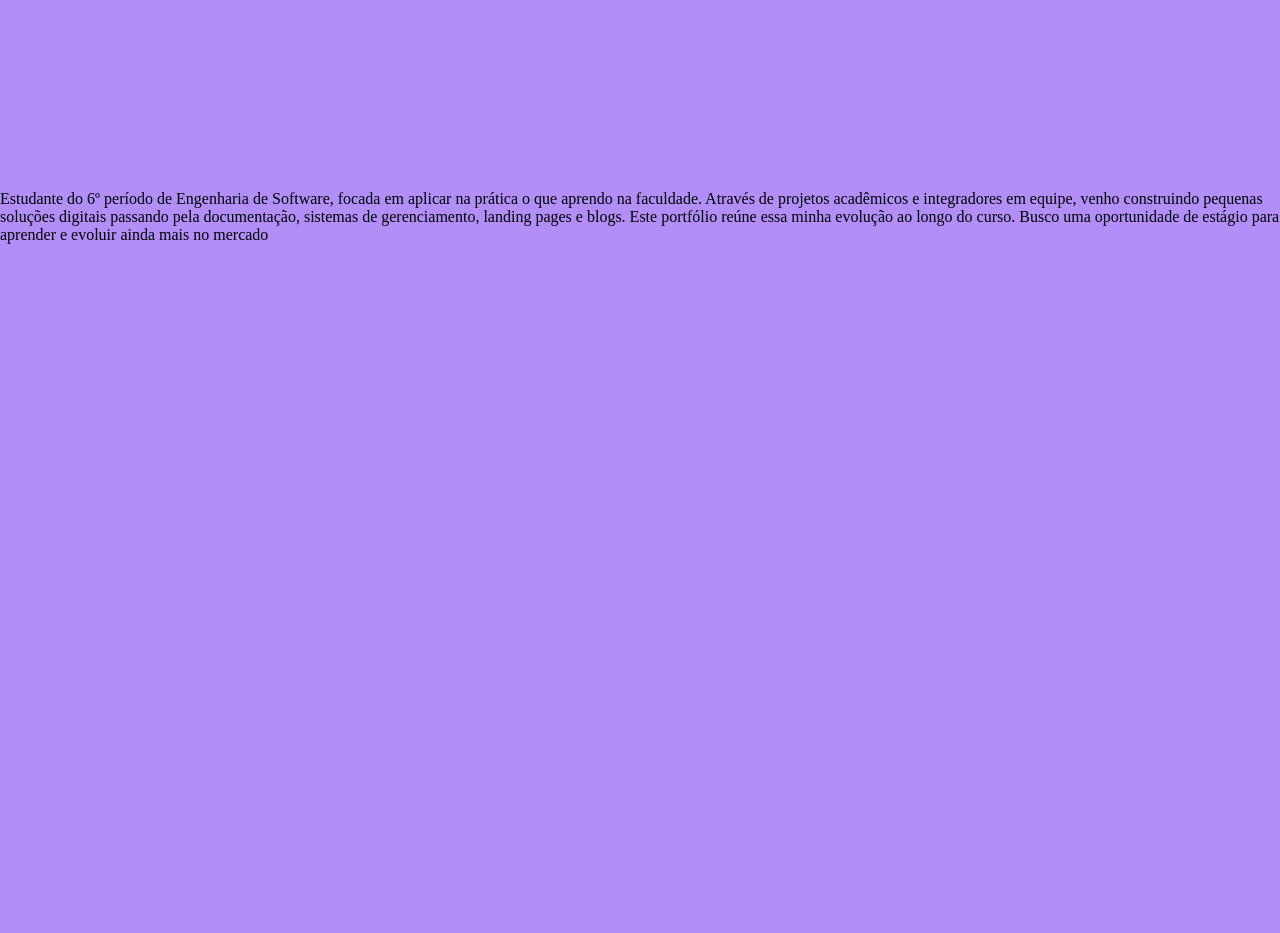
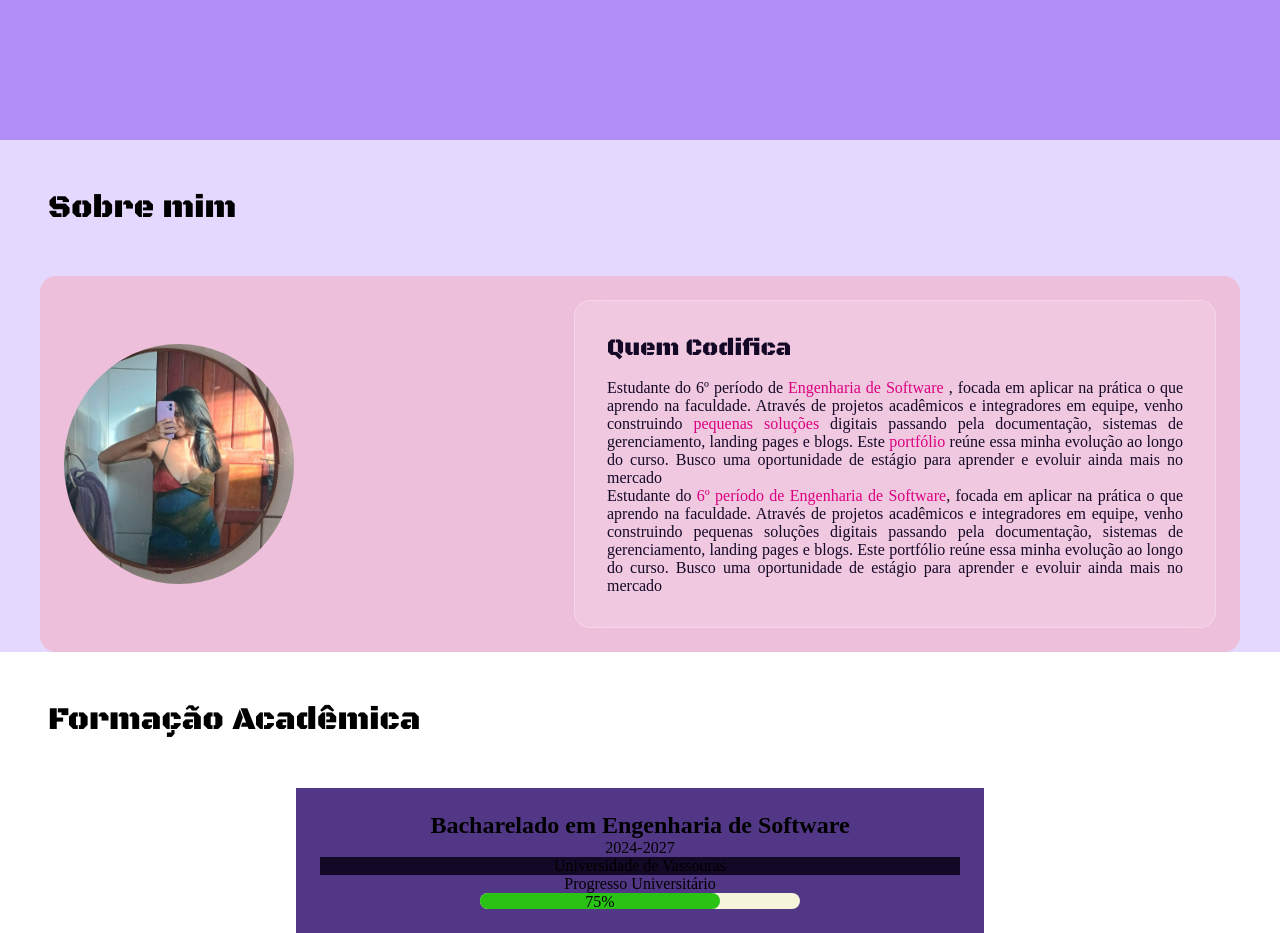
Before and after one commit to almeidagb/portifolio-profissional, a plain HTML site: page index.html in a window 1280 px wide. Shown: the part 660-1593 px from the top of the page. Before the commit the page ends 922 px from the top, so only its background shows below. Drawn offline with Linux system fonts and the light colour scheme; a web font is replaced by a local one.

Commit message:
feat: cria seções Sobre e Formação Acadêmica e estiliza a Home

```diff
--- /dev/null
+++ b/css/sobre.css
@@ -0,0 +1,102 @@
+.sobre{
+    background-color: #e5d8ff;
+}
+
+.sobre img {
+    width: 20%;
+    height: 15rem;
+    border-radius: 200%;
+    object-fit: cover
+}
+
+.sobre-container{
+    background-color: #eebfda;
+    display: flex;
+    width: 90%;
+    padding: 1.5rem;
+    justify-content: space-between;
+    align-items: center;
+    margin: 0 auto;
+    border-radius: 1em;
+
+
+}
+
+.sobre-biografia{
+    background: rgba(255, 255, 255, 0.15);
+    backdrop-filter: blur(12px);
+    -webkit-backdrop-filter: blur(12px);
+    border: 1px solid rgba(255, 255, 255, 0.25);
+    text-align: justify;
+    width: 50%;
+    padding: 2rem;
+    border-radius: 1rem;
+}
+
+.sobre-biografia h1 {
+    margin: 1rem;
+}
+.titulo-secao{
+    font-size: 2rem;
+    font-family: "Black Ops One", system-ui;
+    font-weight: 400;
+    font-style: normal;
+    padding: 3rem;
+}
+
+.sobre-biografia h2{
+    margin: 0 1em 1rem 0rem;
+    font-size: 1.5rem;
+    font-family: "Black Ops One", system-ui;
+    font-weight: 400;
+    font-style: normal;
+    color: #130927;
+}
+
+.sobre-biografia p{
+     color: #130927;
+}
+.biografia{
+    color: #db0080;
+}
+
+/*formação academica*>>>>>>>>>>>>>>>>>>>>>>>>>>>>>>>>>>>*/
+.formacao{
+    align-items: center;
+    justify-content: center;
+    margin: 0 auto;
+}
+
+.universidade{
+    background-color: #130927;
+}
+
+.formacao-container{
+    width: 50%;
+    background-color:#513785;
+    align-items: center;
+    margin: 0 auto;
+    justify-content: center;
+    text-align: center;
+    padding: 1.5rem;
+}
+
+.progresso-container{
+    background-color: beige;
+    width: 50%;
+    height: 1rem;
+    border-radius: 2rem;
+    border: 0.1rem #b6b3b9;
+    align-items: center;
+    margin: 0 auto;
+    justify-content: center;
+}
+
+
+.progresso-medida{
+    background-color: #29c215;
+    width: 75%;
+    height: 1rem;
+    border-radius:0.5rem ;
+
+}
--- a/style.css
+++ b/css/style.css
@@ -1,4 +1,6 @@
 @import url('https://fonts.googleapis.com/css2?family=Black+Ops+One&family=Cabin:ital,wght@0,400..700;1,400..700&family=Jersey+10+Charted&family=Permanent+Marker&display=swap');
+
+@import url(sobre.css);
 
 * {
     padding: 0;
@@ -8,10 +10,15 @@
 header {
 
     display: flex;
-    justify-content: center;
+    justify-content: right;
     align-items: center;
-    background-color: #281d3e;
+     background: rgba(255, 255, 255, 0.15);
+    backdrop-filter: blur(12px);
+    -webkit-backdrop-filter: blur(12px);
+    border: 1px solid rgba(255, 255, 255, 0.25);
     padding: 1rem;
+    position: fixed;
+    width: 98%;
 }
 
 .menu ul {
@@ -33,7 +40,7 @@ header {
     transform: translateY(-3px);
 }
 
-body {
+.inicio {
     min-height: 100vh;
     width: 100%;
     background-color: #b28ef8;
@@ -64,10 +71,15 @@ body {
   font-size: 1.5rem;
 }
 
-.titulo{ position: absolute;
+.nome{ position: absolute;
     left: 2rem;
     top: 1rem;
-    color: #b28ef8;
+    color: #db0080;
+
+    font-family: "Black Ops One", system-ui;
+    font-weight: 400;
+    font-style: normal;
+    font-size: 1.0rem;
 }
 
 
@@ -83,14 +95,14 @@ body {
     max-width: 500px;
 }
 
-.btn-contato{
-    padding: 0.7rem 0.5rem;
+.btn-contato {
     background-color: #e52687;
-    border-radius: 0.7rem;
+    border-radius: 0.3rem;
 }
 
-.btn-contato:hover{
+.btn-contato::hover{
     color: #281d3e;
+    transform: scale(10px);
 }
 
 /*efeito de titulo
@@ -100,16 +112,19 @@ body {
     white-space: nowrap;
     border-right: 3px solid #B86BFF;
     animation:
-        typing 3s steps(30) forwards,
-        cursor .7s infinite;
+        typing 7s steps(30) infinite,
+        cursor .7s forwards;
 }
 
 @keyframes typing {
-    from {
+    0% {
         width: 0;
     }
-    to {
-        width:30ch;
+    50% {
+        width:100%;
+    }
+    100% {
+        width: 100%;
     }
 }
 
--- a/index.html
+++ b/index.html
@@ -4,17 +4,18 @@
     <meta charset="UTF-8">
     <meta name="viewport" content="width=device-width, initial-scale=1.0">
     <title>Portfolio-web</title>
-    <link rel="stylesheet" href="style.css">
+    <link rel="stylesheet" href="/css/style.css">
+
 </head>
 <body>
     <script src="script.js"></script>
     <header>
-        <p class="titulo">Gabriele Almeida</p>
+        <p class="nome">Gabriele Almeida</p>
         <nav class="menu">
             <ul>
                 <li><a href="#inicio">Início</a></li>
                 <li><a href="#sobre">Sobre</a></li>
-                <li><a href="#trajetoria">Trajetória</a></li>
+                <li><a href="#formacao">Trajetória</a></li>
                 <li><a href="#projetos">Projetos</a></li>
                 <li><a href="#ferramentas">Ferramentas</a></li>
                 <li><a href="#contato" class="btn-contato">Contato</a></li>
@@ -45,12 +46,37 @@
 
 
     </section>
-    <section>
-         <p>Estudante do 6º período de Engenharia de Software, focada em aplicar na prática o que aprendo na faculdade. Através de projetos acadêmicos e integradores em equipe, venho construindo pequenas soluções digitais passando pela documentação, sistemas de gerenciamento, landing pages e blogs. Este portfólio reúne essa minha evolução ao longo do curso. Busco uma oportunidade de estágio para aprender e evoluir ainda mais no mercado</p>
-        <img src="" alt="">
+
+    <section class="sobre">
+        <h1 class="titulo-secao">Sobre mim</h1>
+        <div class="sobre-container">
+            <img src="/eu.jpg" alt="">
+            <div class="sobre-biografia">
+                 <h2>Quem Codifica </h2>
+                <p>Estudante do 6º período de <span class="biografia">Engenharia de Software</span> , focada em aplicar na prática o que aprendo na faculdade. Através de projetos acadêmicos e integradores em equipe, venho construindo <span class="biografia">pequenas soluções</span> digitais passando pela documentação, sistemas de gerenciamento, landing pages e blogs. Este <span class="biografia">portfólio </span>reúne essa minha evolução ao longo do curso. Busco uma oportunidade de estágio para aprender e evoluir ainda mais no mercado
+                </p>
+
+                <p>Estudante do <span class="biografia">6º período de Engenharia de Software</span>, focada em aplicar na prática o que aprendo na faculdade. Através de projetos acadêmicos e integradores em equipe, venho construindo pequenas soluções digitais passando pela documentação, sistemas de gerenciamento, landing pages e blogs. Este portfólio reúne essa minha evolução ao longo do curso. Busco uma oportunidade de estágio para aprender e evoluir ainda mais no mercado</p>
+
+            </div>
+        </div>
     </section>
-    <section></section>
-    <section></section>
+    <section class="formacao">
+        <h1 class="titulo-secao">Formação Acadêmica</h1>
+
+        <div class="formacao-container">
+            <h2>Bacharelado em Engenharia de Software</h2>
+            <p>2024-2027</p>
+            <p class="universidade">Universidade de Vassouras</p>
+
+            <p class="progresso">Progresso Universitário</p>
+            <div class="progresso-container">
+                <div class="progresso-medida">
+                    <p class="porcentagem">75%</p>
+                </div>
+            </div>
+        </div>
+    </section>
     <section></section>
 </body>
 </html>
--- a/script.js
+++ b/script.js
@@ -0,0 +1,6 @@
+const periodo = 6
+const periodo_total = 8
+
+const progresso = (periodo/periodo_total*100)
+
+console.log(`${progresso}%`)
```
Also changed, not shown: eu.jpg (added).
